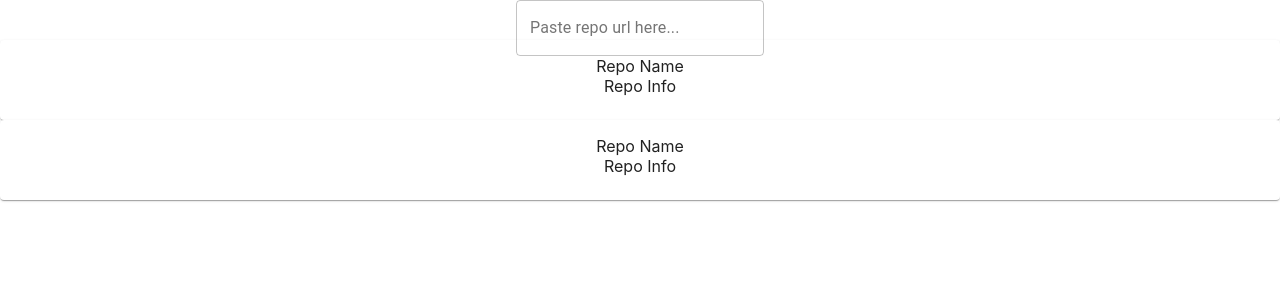
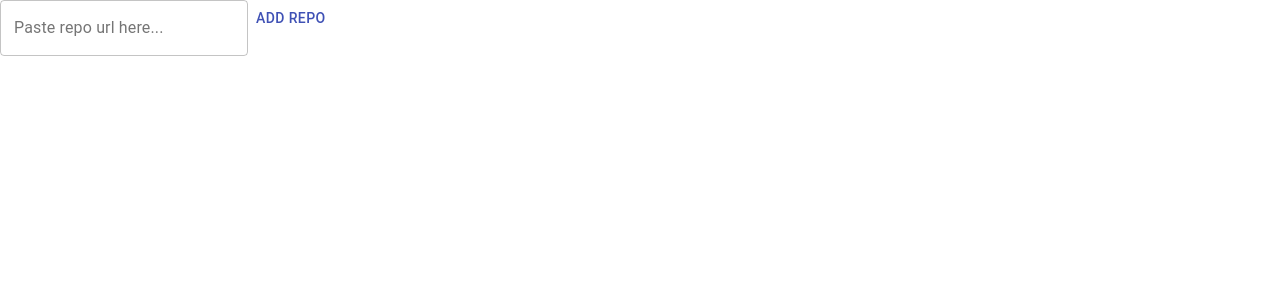
Before and after one commit to tale97/github-repo-tracker, a React (Create React App) app: page / in a window 1280 px wide. Shown: the top 300 px of the page. Built offline with nearby package versions, Linux system fonts and the light colour scheme.

Commit message:
feat: add functionality to search button

```diff
--- a/src/components/App.js
+++ b/src/components/App.js
@@ -7,21 +7,86 @@ import Grid from "@material-ui/core/Grid";
 class App extends React.Component {
   constructor(props) {
     super(props);
+    this.state = {
+      searchInput: "",
+      githubUser: null,
+      githubRepo: null,
+      repoList: [],
+    };
   }
 
-  searchFieldInput = () => {
-    console.log("hi");
+  componentDidUpdate = (_, prevState) => {
+    const { searchInput, githubUser, githubRepo, repoList } = this.state;
+    if (githubUser !== prevState.githubUser) {
+      this.getRepoLatestRelease();
+    }
+  };
+
+  handleOnSubmit = (event) => {
+    event.preventDefault();
+    console.log(event);
+    console.log(this.state.searchInput);
+    this.parseSearchInput(this.state.searchInput);
+  };
+
+  parseSearchInput = (input) => {
+    const inputArray = input.split(" ").join("").split(",");
+    this.setState({
+      githubUser: inputArray[0],
+      githubRepo: inputArray[1],
+    });
+  };
+
+  getRepoLatestRelease = () => {
+    const { githubUser, githubRepo } = this.state;
+    fetch(
+      `https://api.github.com/repos/${githubUser}/${githubRepo}/releases/latest`
+    )
+      .then((response) => response.json())
+      .then((data) => {
+        this.getRepoGeneralInfo(data.published_at, data.tag_name);
+      });
+  };
+
+  getRepoGeneralInfo = (publishDate, tagName) => {
+    const { githubUser, githubRepo } = this.state;
+    fetch(`https://api.github.com/repos/${githubUser}/${githubRepo}`)
+      .then((response) => response.json())
+      .then((data) => {
+        const newRepo = {
+          name: data.name,
+          description: data.description,
+          releaseDate: publishDate,
+          tagName: tagName,
+        };
+        var newRepoList = this.state.repoList;
+        newRepoList.push(newRepo);
+        this.setState({ repoList: newRepoList });
+      });
+  };
+
+  searchFieldInput = (event) => {
+    this.setState({ searchInput: event.target.value });
   };
 
   render() {
     return (
       <div className="App">
-        <Grid className="main-content">
+        <Grid
+          container
+          justifyContent="center"
+          spacing="5"
+          direction="column"
+          className="main-content"
+        >
           <Grid item>
-            <SearchField searchFieldInput={this.searchFieldInput} />
+            <SearchField
+              searchFieldInput={this.searchFieldInput}
+              handleOnSubmit={this.handleOnSubmit}
+            />
           </Grid>
           <Grid item>
-            <RepoList />
+            <RepoList repoList={this.state.repoList} />
           </Grid>
         </Grid>
       </div>
--- a/src/components/Repo.js
+++ b/src/components/Repo.js
@@ -7,12 +7,17 @@ import Typography from "@material-ui/core/Typography";
 
 class Repo extends React.Component {
   render() {
+    const { repo } = this.props;
+    console.log(`DEBUG ${repo}`);
+
     return (
       <Card className="repo">
         <CardContent>
-          Repo Name
+          {repo.name}
           <br />
-          Repo Info
+          {repo.releaseDate.split("T").join(" at ").split("Z").join(" UTC")}
+          <br />
+          {repo.tagName}
         </CardContent>
       </Card>
     );
--- a/src/components/RepoList.js
+++ b/src/components/RepoList.js
@@ -4,12 +4,19 @@ import Grid from "@material-ui/core/Grid";
 
 class RepoList extends React.Component {
   render() {
-    const repolist = [<Repo />, <Repo />];
+    const { repoList } = this.props;
+    var repoComponents = repoList.map((repo, idx) => {
+      return (
+        <Grid item key={idx}>
+          <Repo repo={repo} />
+        </Grid>
+      );
+    });
 
     return (
       <div>
         <Grid container justify="center" spacing="2" />
-        {repolist}
+        {repoComponents}
         <Grid />
       </div>
     );
--- a/src/components/SearchField.js
+++ b/src/components/SearchField.js
@@ -1,5 +1,7 @@
 import React from "react";
 import TextField from "@material-ui/core/TextField";
+import FormControl from "@material-ui/core/FormControl";
+import Button from "@material-ui/core/Button";
 
 class SearchField extends React.Component {
   constructor(props) {
@@ -8,12 +10,17 @@ class SearchField extends React.Component {
 
   render() {
     return (
+      <form onSubmit={this.props.handleOnSubmit}>
         <TextField
           id="outlined-basic"
           label="Paste repo url here..."
           variant="outlined"
           onChange={this.props.searchFieldInput}
         />
+        <Button color="primary" type="submit">
+          Add Repo
+        </Button>
+      </form>
     );
   }
 }
--- a/src/styles/App.css
+++ b/src/styles/App.css
@@ -1,38 +1,3 @@
-.App {
-  text-align: center;
+.main-content {
+  margin-top: 100px;
 }
-
-.App-logo {
-  height: 40vmin;
-  pointer-events: none;
-}
-
-@media (prefers-reduced-motion: no-preference) {
-  .App-logo {
-    animation: App-logo-spin infinite 20s linear;
-  }
-}
-
-.App-header {
-  background-color: #282c34;
-  min-height: 100vh;
-  display: flex;
-  flex-direction: column;
-  align-items: center;
-  justify-content: center;
-  font-size: calc(10px + 2vmin);
-  color: white;
-}
-
-.App-link {
-  color: #61dafb;
-}
-
-@keyframes App-logo-spin {
-  from {
-    transform: rotate(0deg);
-  }
-  to {
-    transform: rotate(360deg);
-  }
-}
```
Lines whose indentation alone changed are shown as unchanged.
